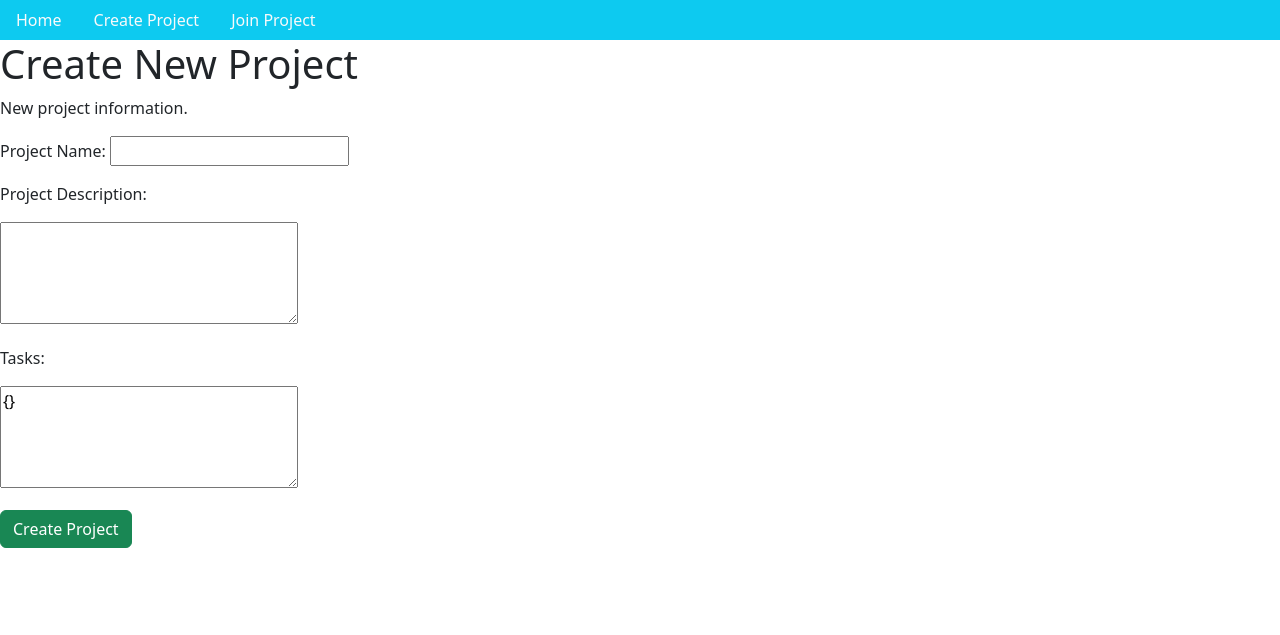
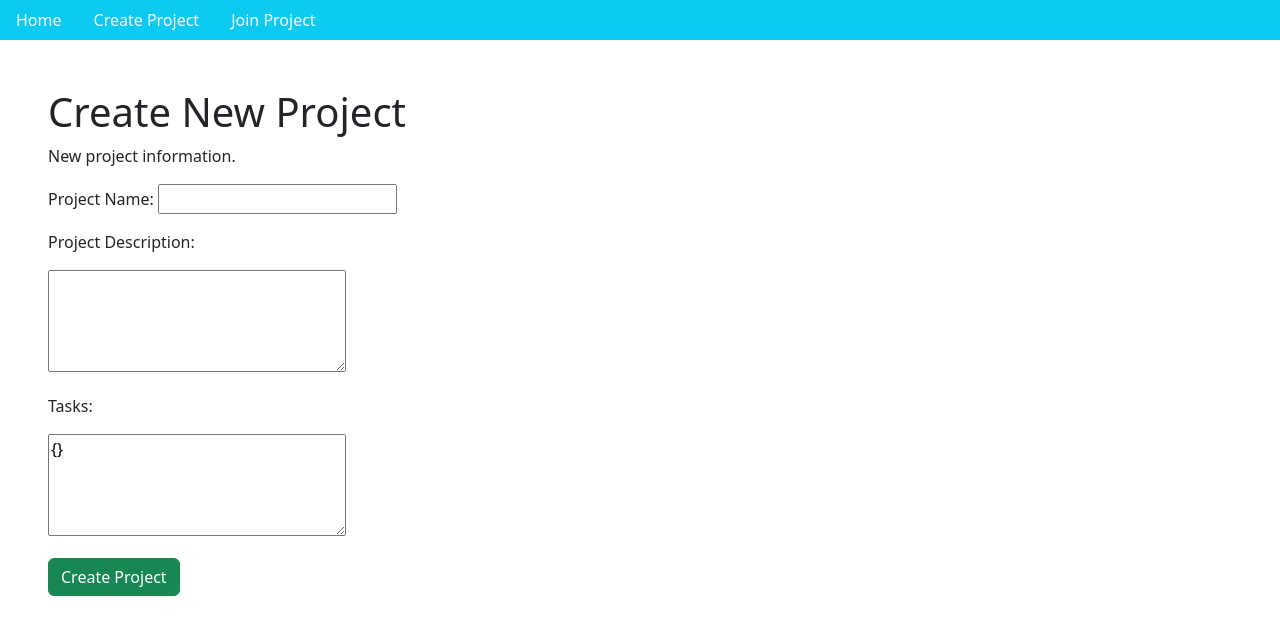
Before and after one commit to denoslab/friendlyfl-controller, a Django app: page /controller/projects/new/ in a window 1280 px wide. Shown: the top 635 px of the page. Run offline with Django 4.2, Linux system fonts and the light colour scheme; parts of the project's set-up code (start-up, migrations or seed data) failed here and were passed over; some libraries are stand-ins or nearby versions.

Commit message:
Used Bootstrap 5 predefined margin classes for base page margin (#24)

```diff
--- a/friendlyfl/controller/templates/base.html
+++ b/friendlyfl/controller/templates/base.html
@@ -3,11 +3,6 @@
     {% load bootstrap5 %}
     {% bootstrap_css %}
     {% bootstrap_javascript %}
-    <style>
-        .content {
-            margin: 0 auto;
-        }
-    </style>
 </head>
 <body>
 {% comment %} <nav>
@@ -48,7 +43,7 @@
 </ul>
 
 <!-- Content block to be overridden by child templates -->
-<div id="content">
+<div id="content" class="m-5">
     {% block content %}
     {% endblock %}
 </div>
```
